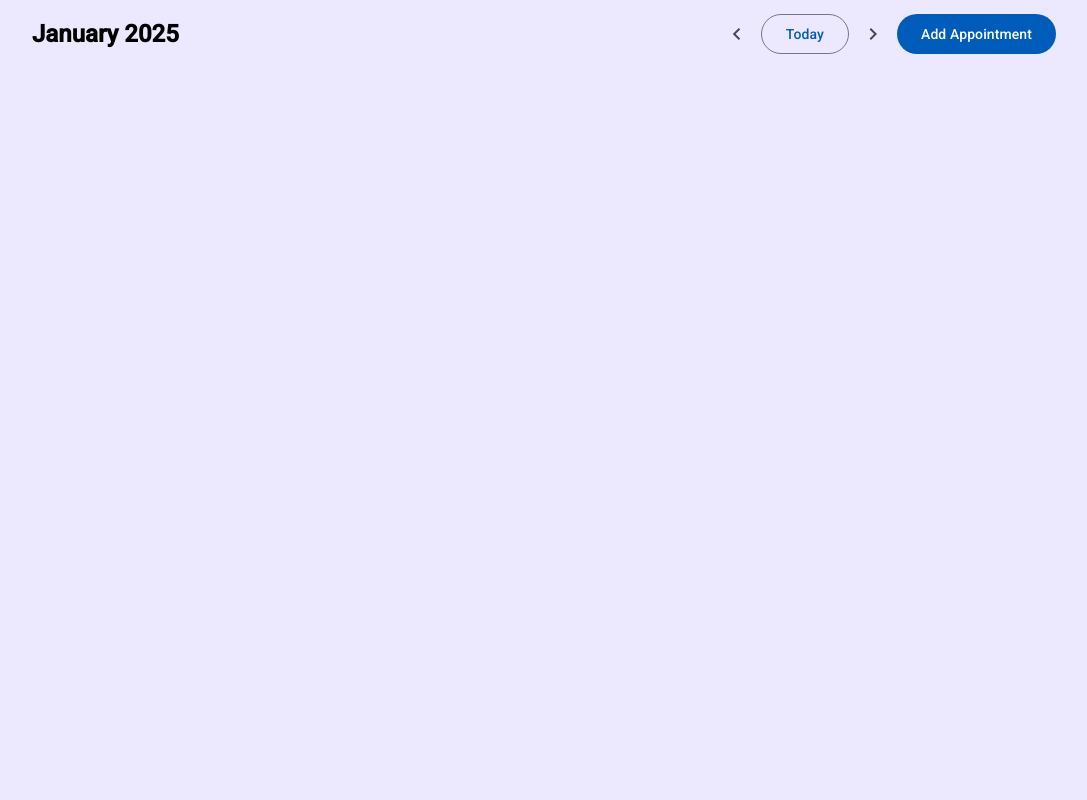
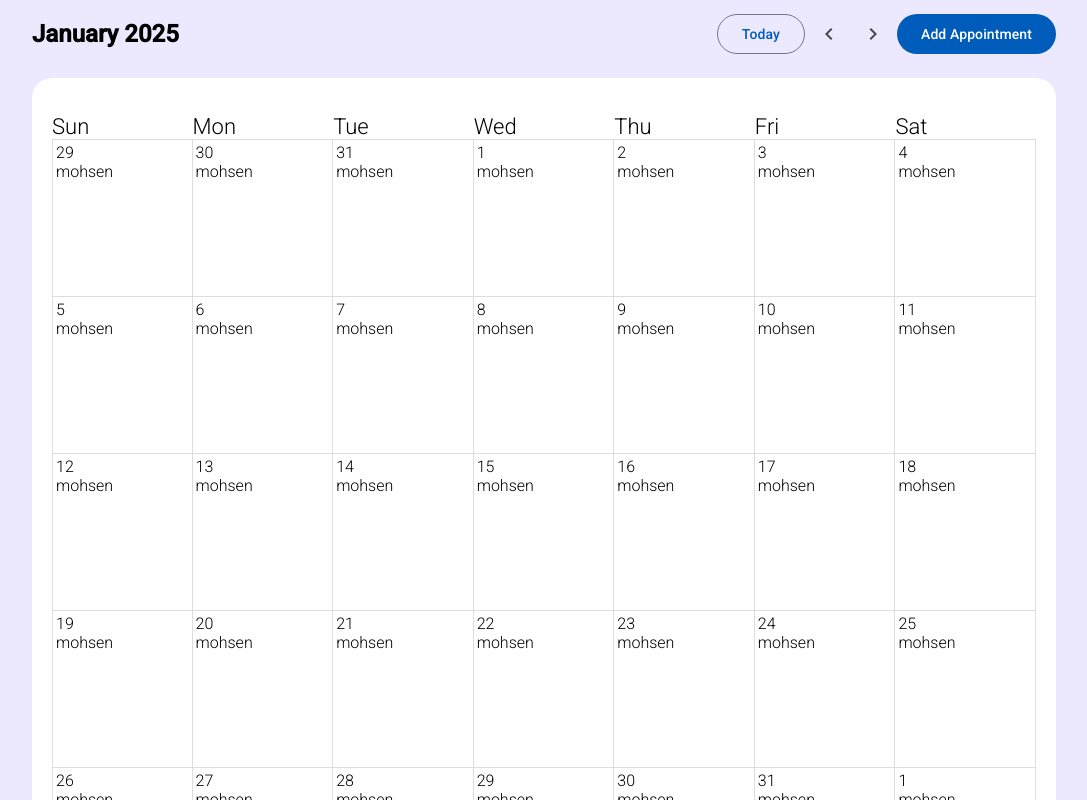
Before and after one commit to Mohsen-graphyy/calender, an Angular app: page /calendar in a window 1280 px wide. Shown: the top 800 px of the page, without its empty margins (96-1183 px from the left). Built offline with nearby package versions, Linux system fonts and the light colour scheme.

Commit message:
enhance calendar component with appointment display and styling improvements

```diff
--- a/src/app/calendar/calendar.component.html
+++ b/src/app/calendar/calendar.component.html
@@ -11,15 +11,55 @@
         }
       </div>
       <div class="calendar__controls">
+        <button mat-stroked-button>Today</button>
         <button mat-icon-button>
           <mat-icon>chevron_left</mat-icon>
         </button>
-        <button mat-stroked-button>Today</button>
         <button mat-icon-button>
           <mat-icon>chevron_right</mat-icon>
         </button>
         <button mat-flat-button>Add Appointment</button>
       </div>
     </div>
+    <div class="calendar__body">
+      <table
+        width="100%"
+        cellspacing="0"
+        cellpadding="0"
+        class="calendar__table"
+      >
+        <thead>
+          <tr>
+            @for (day of weekDays; track $index) {
+            <th>
+              {{ day }}
+            </th>
+            }
+          </tr>
+        </thead>
+        <tbody cdkDropListGroup>
+          @for (week of weeks; track $index) {
+          <tr>
+            @for (date of week; track $index) {
+            <td>
+              <div class="cell-overlay" tabindex="0"></div>
+              <div class="date">{{ date.getDate() }}</div>
+              <div class="appointments">
+                <!-- @for (appointment of appointments; track $index) { -->
+                <ng-container>
+                  <div tabindex="0" class="appointment">
+                    <!-- <span>{{ appointment.title }}</span> -->
+                    <span> mohsen</span>
+                  </div>
+                </ng-container>
+                <!-- } -->
+              </div>
+            </td>
+            }
+          </tr>
+          }
+        </tbody>
+      </table>
+    </div>
   </div>
 </div>
--- a/src/app/calendar/calendar.component.scss
+++ b/src/app/calendar/calendar.component.scss
@@ -1,32 +1,68 @@
-@use './../../styles/mixins' as *;
+@use "./../../styles/mixins" as *;
 
 .calendar {
   background-color: rgb(236, 233, 255);
-    height: 100dvh;
-    @include element('container'){
+  min-height: 100dvh;
+  height: max-content;
+  padding-bottom: 20px;
+  @include element("container") {
     width: 100%;
     margin: 0 auto;
-        @include at-gte-m{
+    @include at-gte-m {
       max-width: 640px;
     }
-        @include at-gte-l{
+    @include at-gte-l {
       max-width: 768px;
     }
-        @include at-gte-xl{
+    @include at-gte-xl {
       max-width: 1024px;
     }
-        @include at-gte-xxl{
+    @include at-gte-xxl {
       max-width: 1280px;
     }
   }
-    @include element(header){
+  @include element(header) {
     display: flex;
     justify-content: space-between;
     align-items: center;
   }
-    @include element(controls){
+  @include element(controls) {
     display: flex;
     gap: 4px;
     align-items: center;
   }
+  @include element(body) {
+    border-radius: 20px;
+    background-color: #fff;
+    margin-top: 10px;
+    padding: 20px;
   }
+  @include element(table) {
+    table-layout: fixed;
+    margin-top: 1rem;
+    thead {
+      th {
+        font-size: 22px;
+        font-weight: 100;
+        text-align: left;
+        border-bottom: 1px solid #ddd;
+      }
+    }
+    tbody {
+      tr {
+        td {
+          &:first-child {
+            border-left: 1px solid #ddd;
+          }
+          vertical-align: top;
+          position: relative;
+          border-right: 1px solid #ddd;
+          height: 150px;
+          border-bottom: 1px solid #ddd;
+          padding: 3px;
+          font-weight: 100;
+        }
+      }
+    }
+  }
+}
--- a/src/app/calendar/calendar.component.ts
+++ b/src/app/calendar/calendar.component.ts
@@ -1,6 +1,16 @@
 import { Component } from '@angular/core';
 import { MatIconModule } from '@angular/material/icon';
 import { MatButtonModule } from '@angular/material/button';
+
+interface Appointment {
+  uuid?: string;
+  date: Date;
+  title: string;
+  startTime: string;
+  endTime: string;
+  color?: string;
+}
+
 @Component({
   selector: 'calendar',
   templateUrl: './calendar.component.html',
@@ -10,4 +20,250 @@ import { MatButtonModule } from '@angular/material/button';
 export class CalendarComponent {
   viewDate: Date = new Date();
   currentView = 'month';
+  weekDays: string[] = ['Sun', 'Mon', 'Tue', 'Wed', 'Thu', 'Fri', 'Sat'];
+  monthDays: Date[] = [];
+  weeks: Date[][] = [];
+  timeSlots: string[] = [];
+  appointments: Appointment[] = [
+    {
+      uuid: '00000000-0000-0000-0000-000000000001',
+      date: new Date(
+        new Date().getFullYear(),
+        new Date().getMonth(),
+        new Date().getDate()
+      ),
+      title: 'Meeting with Bob',
+      startTime: '09:00',
+      endTime: '10:00',
+    },
+    {
+      uuid: '00000000-0000-0000-0000-000000000002',
+      date: new Date(new Date().getFullYear(), new Date().getMonth(), 2),
+      title: 'Lunch with Alice',
+      startTime: '12:00',
+      endTime: '13:00',
+    },
+    {
+      uuid: '00000000-0000-0000-0000-000000000003',
+      date: new Date(new Date().getFullYear(), new Date().getMonth(), 3),
+      title: 'Project Deadline',
+      startTime: '15:00',
+      endTime: '16:00',
+    },
+    {
+      uuid: '00000000-0000-0000-0000-000000000004',
+      date: new Date(
+        new Date().getFullYear(),
+        new Date().getMonth(),
+        new Date().getDate()
+      ),
+      title: 'Doctor Appointment',
+      startTime: '10:00',
+      endTime: '11:00',
+    },
+    {
+      uuid: '00000000-0000-0000-0000-000000000005',
+      date: new Date(
+        new Date().getFullYear(),
+        new Date().getMonth(),
+        new Date().getDate() + 1
+      ),
+      title: 'Team Meeting',
+      startTime: '14:00',
+      endTime: '15:00',
+    },
+    {
+      uuid: '00000000-0000-0000-0000-000000000006',
+      date: new Date(
+        new Date().getFullYear(),
+        new Date().getMonth(),
+        new Date().getDate()
+      ),
+      title: 'Coffee with Mike',
+      startTime: '11:00',
+      endTime: '12:00',
+    },
+    {
+      uuid: '00000000-0000-0000-0000-000000000007',
+      date: new Date(
+        new Date().getFullYear(),
+        new Date().getMonth(),
+        new Date().getDate() + 4
+      ),
+      title: 'Client Call',
+      startTime: '09:30',
+      endTime: '10:30',
+    },
+    {
+      uuid: '00000000-0000-0000-0000-000000000008',
+      date: new Date(new Date().getFullYear(), new Date().getMonth(), 8),
+      title: 'Gym',
+      startTime: '17:00',
+      endTime: '18:00',
+    },
+    {
+      uuid: '00000000-0000-0000-0000-000000000009',
+      date: new Date(
+        new Date().getFullYear(),
+        new Date().getMonth(),
+        new Date().getDate() - 1
+      ),
+      title: 'Dentist Appointment',
+      startTime: '11:30',
+      endTime: '12:30',
+    },
+    {
+      uuid: '00000000-0000-0000-0000-00000000000a',
+      date: new Date(
+        new Date().getFullYear(),
+        new Date().getMonth(),
+        new Date().getDate() - 2
+      ),
+      title: 'Birthday Party',
+      startTime: '19:00',
+      endTime: '21:00',
+    },
+    {
+      uuid: '00000000-0000-0000-0000-00000000000b',
+      date: new Date(new Date().getFullYear(), new Date().getMonth(), 11),
+      title: 'Conference',
+      startTime: '13:00',
+      endTime: '14:00',
+    },
+    {
+      uuid: '00000000-0000-0000-0000-00000000000c',
+      date: new Date(new Date().getFullYear(), new Date().getMonth(), 12),
+      title: 'Workshop',
+      startTime: '10:00',
+      endTime: '12:00',
+    },
+    {
+      uuid: '00000000-0000-0000-0000-00000000000d',
+      date: new Date(new Date().getFullYear(), new Date().getMonth(), 13),
+      title: 'Brunch with Sarah',
+      startTime: '11:00',
+      endTime: '12:00',
+    },
+    {
+      uuid: '00000000-0000-0000-0000-00000000000e',
+      date: new Date(
+        new Date().getFullYear(),
+        new Date().getMonth(),
+        new Date().getDate() + 2
+      ),
+      title: 'Networking Event',
+      startTime: '18:00',
+      endTime: '20:00',
+    },
+    {
+      uuid: '00000000-0000-0000-0000-00000000000f',
+      date: new Date(new Date().getFullYear(), new Date().getMonth(), 16),
+      title: 'Yoga Class',
+      startTime: '07:00',
+      endTime: '08:00',
+    },
+    {
+      uuid: '00000000-0000-0000-0000-000000000010',
+      date: new Date(new Date().getFullYear(), new Date().getMonth(), 16),
+      title: 'Strategy Meeting',
+      startTime: '10:00',
+      endTime: '11:30',
+    },
+    {
+      uuid: '00000000-0000-0000-0000-000000000011',
+      date: new Date(new Date().getFullYear(), new Date().getMonth(), 17),
+      title: 'Call with Investor',
+      startTime: '14:00',
+      endTime: '15:00',
+    },
+    {
+      uuid: '00000000-0000-0000-0000-000000000012',
+      date: new Date(new Date().getFullYear(), new Date().getMonth(), 18),
+      title: 'Team Lunch',
+      startTime: '12:00',
+      endTime: '13:00',
+    },
+    {
+      uuid: '00000000-0000-0000-0000-000000000013',
+      date: new Date(
+        new Date().getFullYear(),
+        new Date().getMonth(),
+        new Date().getDate() + 3
+      ),
+      title: 'HR Meeting',
+      startTime: '16:00',
+      endTime: '17:00',
+    },
+    {
+      uuid: '00000000-0000-0000-0000-000000000014',
+      date: new Date(new Date().getFullYear(), new Date().getMonth(), 20),
+      title: 'Board Meeting',
+      startTime: '11:00',
+      endTime: '12:00',
+    },
+  ];
+  constructor() {
+    this.appointments.forEach((appointment) => {
+      appointment.color = this.getRandomColor();
+    });
+    this.generateMonthView(this.viewDate);
+    this.generateTimeSlots();
+  }
+  generateMonthView(date: Date) {
+    const start = new Date(date.getFullYear(), date.getMonth(), 1);
+    const end = new Date(date.getFullYear(), date.getMonth() + 1, 0);
+    this.weeks = [];
+    this.monthDays = [];
+    let week: Date[] = [];
+
+    for (let day = start.getDay(); day > 0; day--) {
+      const prevDate = new Date(start);
+      prevDate.setDate(start.getDate() - day);
+      week.push(prevDate);
+      this.monthDays.push(prevDate);
+    }
+
+    for (let day = 1; day <= end.getDate(); day++) {
+      const currentDate = new Date(date.getFullYear(), date.getMonth(), day);
+      this.monthDays.push(currentDate);
+      week.push(currentDate);
+      if (week.length === 7) {
+        this.weeks.push(week);
+        week = [];
+      }
+    }
+
+    for (let day = 1; this.monthDays.length % 7 !== 0; day++) {
+      const nextDate = new Date(end);
+      nextDate.setDate(end.getDate() + day);
+      this.monthDays.push(nextDate);
+    }
+
+    for (let day = 1; week.length < 7; day++) {
+      const nextDate = new Date(end);
+      nextDate.setDate(end.getDate() + day);
+      week.push(nextDate);
+    }
+
+    if (week.length > 0) {
+      this.weeks.push(week);
+    }
+    console.log(this.monthDays);
+    console.log(this.weeks);
+  }
+
+  getRandomColor(): string {
+    const r = Math.floor(Math.random() * 256);
+    const g = Math.floor(Math.random() * 256);
+    const b = Math.floor(Math.random() * 256);
+    const a = 0.4;
+    return `rgba(${r},${g},${b},${a})`;
+  }
+
+  generateTimeSlots() {
+    for (let hour = 0; hour <= 24; hour++) {
+      const time = hour < 10 ? `0${hour}:00` : `${hour}:00`;
+      this.timeSlots.push(time);
+    }
+  }
 }
```
Lines whose indentation alone changed are shown as unchanged.
